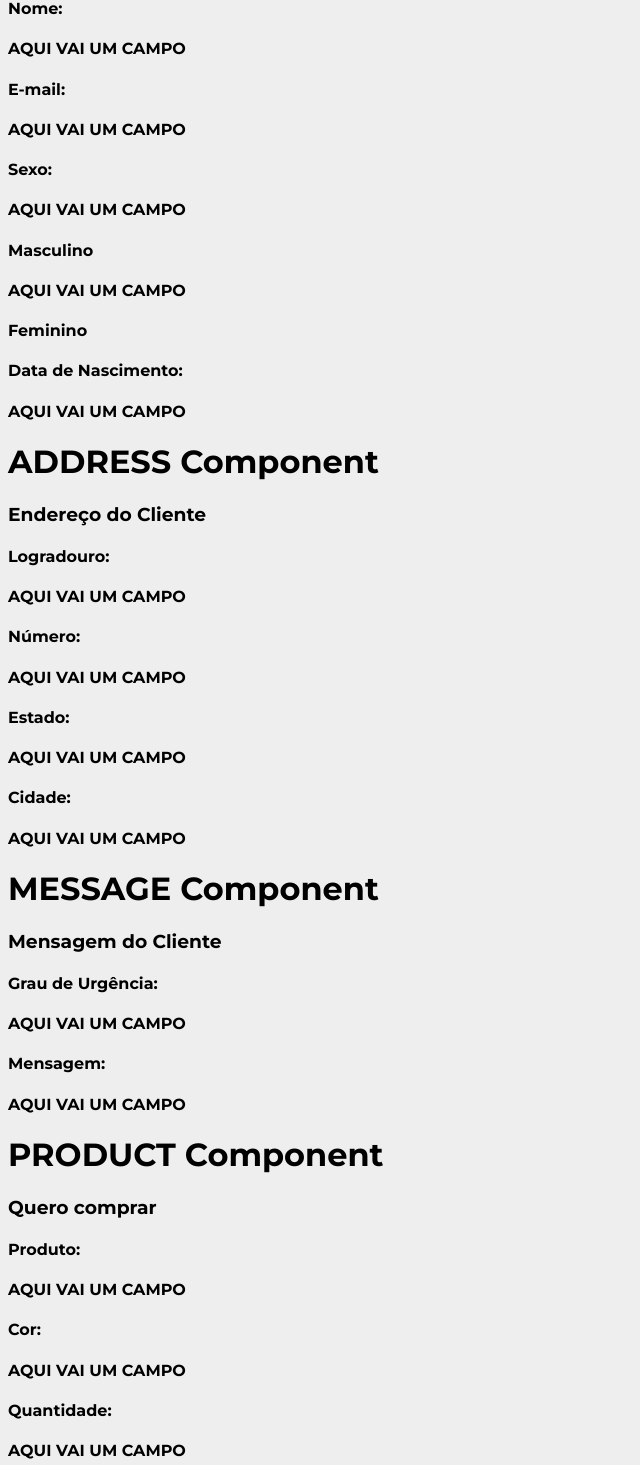
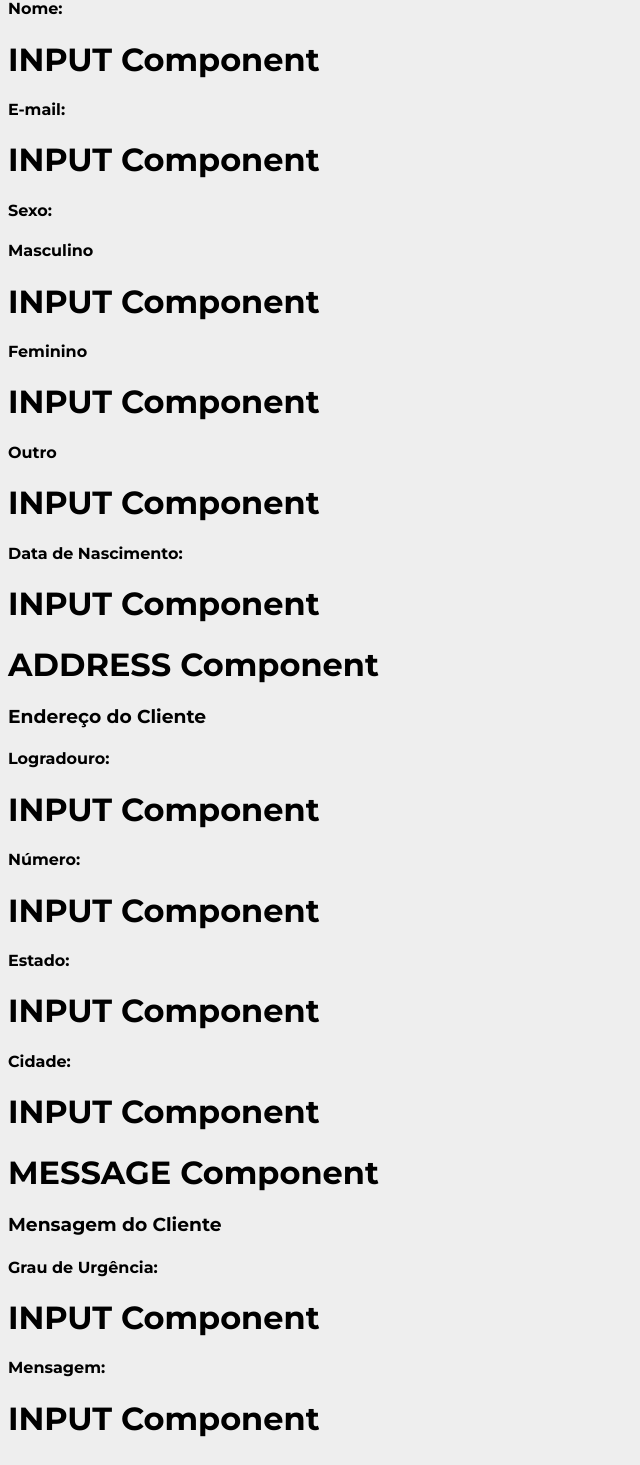
Before and after one commit to marcusviniciusmo/Companhia_Do_Saldo_Website, a React (Vite) app in the folder frontend/: page /orders in a window 1280 px wide. Shown: the part 876-2341 px from the top of the page, without its empty margins (0-640 px from the left). Built offline with nearby package versions, Linux system fonts and the light colour scheme.

Commit message:
Input component creation

```diff
--- a/frontend/src/components/Address/index.tsx
+++ b/frontend/src/components/Address/index.tsx
@@ -1,3 +1,5 @@
+import { Input } from "../Input";
+
 export function Address() {
   return (
     <>
@@ -5,13 +7,16 @@ export function Address() {
 
       <h3>Endereço do Cliente</h3>
       <h4>Logradouro:</h4>
-      <h4>AQUI VAI UM CAMPO</h4>
+      <Input />
+
       <h4>Número:</h4>
-      <h4>AQUI VAI UM CAMPO</h4>
+      <Input />
+
       <h4>Estado:</h4>
-      <h4>AQUI VAI UM CAMPO</h4>
+      <Input />
+
       <h4>Cidade:</h4>
-      <h4>AQUI VAI UM CAMPO</h4>
+      <Input />
     </>
   );
 };
--- a/frontend/src/components/Identification/index.tsx
+++ b/frontend/src/components/Identification/index.tsx
@@ -1,3 +1,5 @@
+import { Input } from "../Input";
+
 export function Identification() {
   return (
     <>
@@ -5,16 +7,21 @@ export function Identification() {
 
       <h3>Identificação do Cliente</h3>
       <h4>Nome:</h4>
-      <h4>AQUI VAI UM CAMPO</h4>
+      <Input />
+
       <h4>E-mail:</h4>
-      <h4>AQUI VAI UM CAMPO</h4>
+      <Input />
+
       <h4>Sexo:</h4>
-      <h4>AQUI VAI UM CAMPO</h4>
       <h4>Masculino</h4>
-      <h4>AQUI VAI UM CAMPO</h4>
+      <Input />
       <h4>Feminino</h4>
+      <Input />
+      <h4>Outro</h4>
+      <Input />
+
       <h4>Data de Nascimento:</h4>
-      <h4>AQUI VAI UM CAMPO</h4>
+      <Input />
     </>
   );
 };
--- /dev/null
+++ b/frontend/src/components/Input/index.tsx
@@ -0,0 +1,5 @@
+export function Input() {
+  return (
+    <h1>INPUT Component</h1>
+  );
+};
--- a/frontend/src/components/Message/index.tsx
+++ b/frontend/src/components/Message/index.tsx
@@ -1,3 +1,5 @@
+import { Input } from "../Input";
+
 export function Message() {
   return (
     <>
@@ -5,9 +7,10 @@ export function Message() {
 
       <h3>Mensagem do Cliente</h3>
       <h4>Grau de Urgência:</h4>
-      <h4>AQUI VAI UM CAMPO</h4>
+      <Input />
+
       <h4>Mensagem:</h4>
-      <h4>AQUI VAI UM CAMPO</h4>
+      <Input />
     </>
   );
 };
--- a/frontend/src/components/Product/index.tsx
+++ b/frontend/src/components/Product/index.tsx
@@ -1,3 +1,5 @@
+import { Input } from "../Input";
+
 export function Product() {
   return (
     <>
@@ -5,11 +7,13 @@ export function Product() {
 
       <h3>Quero comprar</h3>
       <h4>Produto:</h4>
-      <h4>AQUI VAI UM CAMPO</h4>
+      <Input />
+
       <h4>Cor:</h4>
-      <h4>AQUI VAI UM CAMPO</h4>
+      <Input />
+
       <h4>Quantidade:</h4>
-      <h4>AQUI VAI UM CAMPO</h4>
+      <Input />
     </>
   );
 };
```
